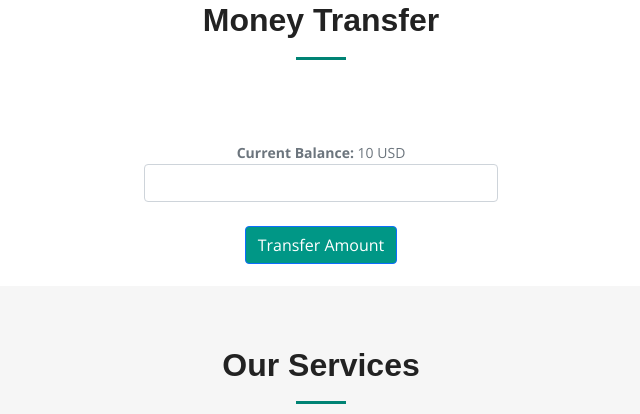
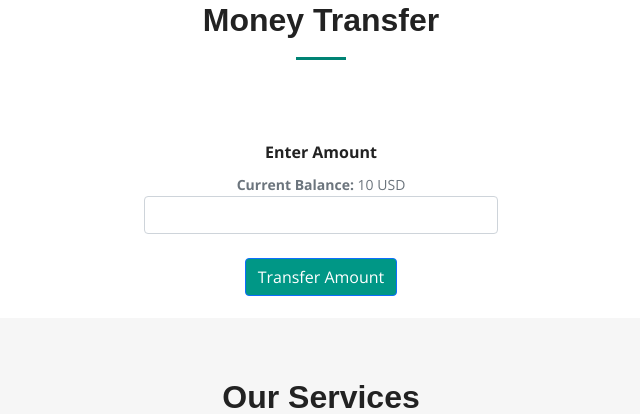
Before and after one commit to zaidiali9/SE-Project, a Django app: template app/templates/Dashboard/fundtransfer.html in a window 1280 px wide. Shown: the part 892-1306 px from the top of the page, without its empty margins (319-959 px from the left). Run offline with Django 4.2, Linux system fonts and the light colour scheme; the template is opened without the code that fills it: most values are stand-ins (such as "Sample title", 1, 10 or a date in 2020); some libraries are stand-ins or nearby versions.

Commit message:
fix some issues with fundtransfer

```diff
--- a/app/templates/Dashboard/fundtransfer.html
+++ b/app/templates/Dashboard/fundtransfer.html
@@ -27,7 +27,9 @@
         {% csrf_token %}
         <div class="row gy-4" data-aos="fade-up" data-aos-delay="100">
             <div class="col-md-4 mx-auto">
-
+                <div class="form-group">
+                    <label class="form-label"><strong>Enter Amount</strong></label>
+                </div>
                 <small class="form-text text-muted" id="currentBalanceText">
                     <strong>Current Balance: </strong><span id="currentBalance">{{ curr_balance }}</span> USD
                 </small>
```
